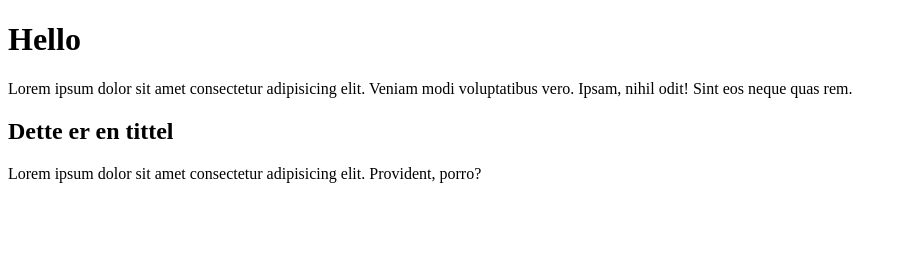
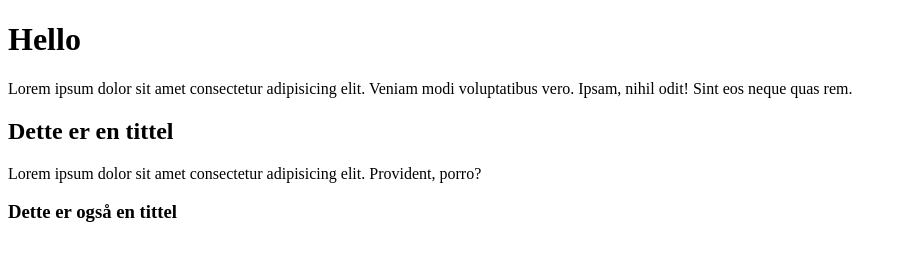
Before and after one commit to EmilEndresen/github-ver-27, a plain HTML site: page index.html in a window 1280 px wide. Shown: the whole page, without its empty margins (0-907 px from the left). Drawn offline with Linux system fonts and the light colour scheme.

Commit message:
Second commit

```diff
--- a/index.html
+++ b/index.html
@@ -16,5 +16,6 @@
       <p>
          Lorem ipsum dolor sit amet consectetur adipisicing elit. Provident, porro?
       </p>
+      <h3>Dette er også en tittel</h3>
    </body>
 </html>
--- a/style.css
+++ b/style.css
@@ -0,0 +1,3 @@
+* {
+    box-sizing: border-box;
+}
```
